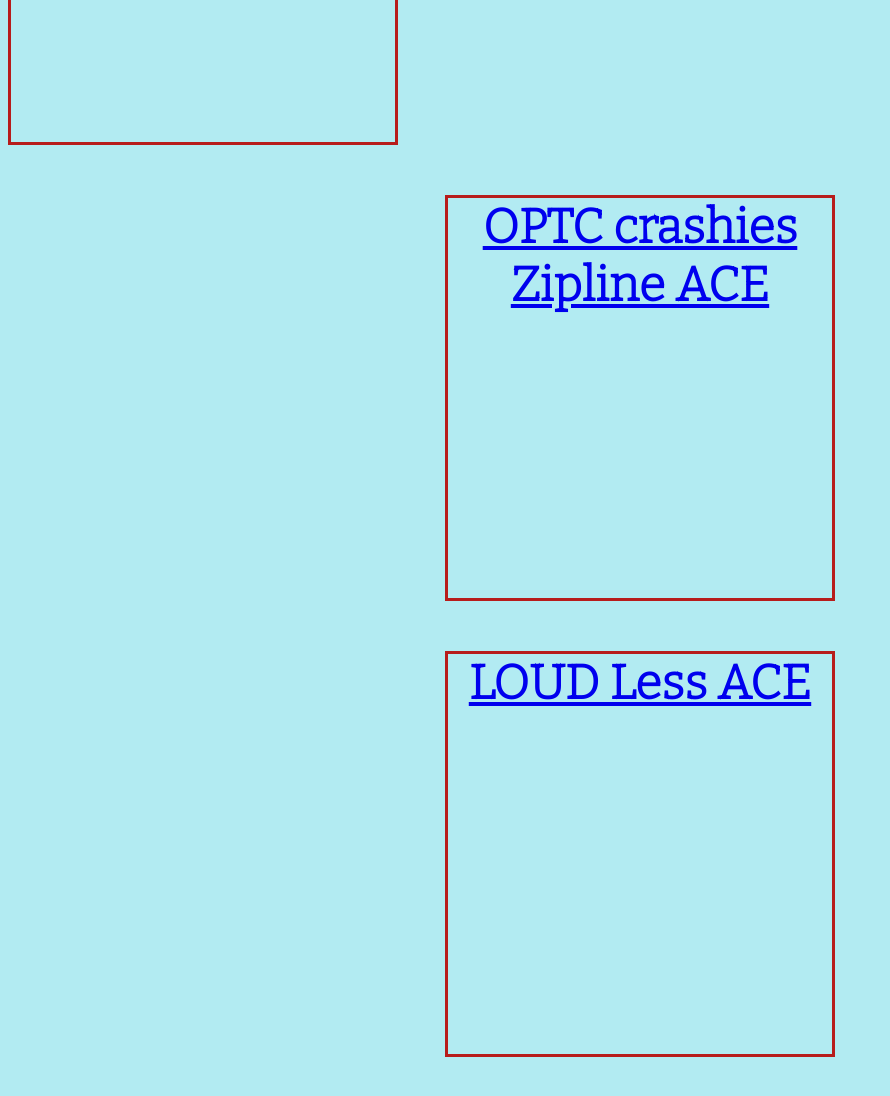
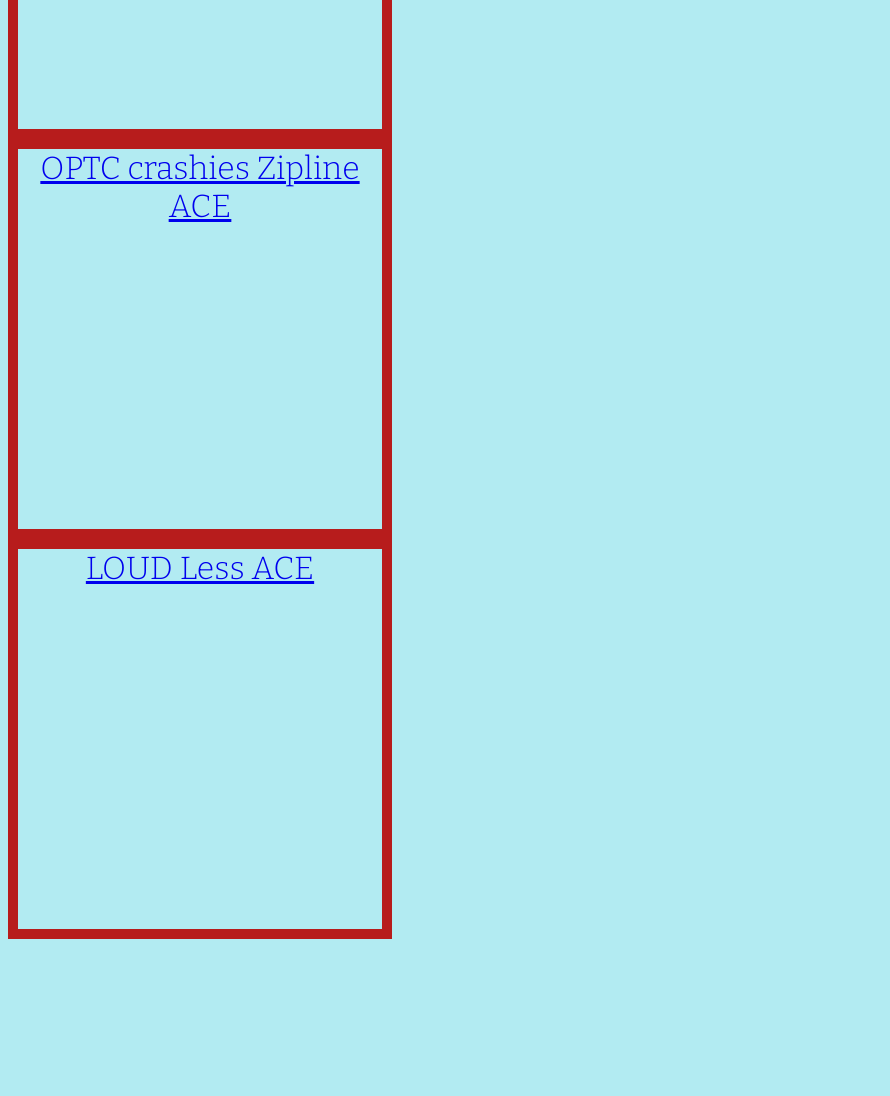
Before and after one commit to staten-island-tech/css-blogpost-project-AbigailLabanok, a plain HTML site: page index.html in a window 1280 px wide. Shown: the part 560-1656 px from the top of the page, without its empty margins (0-890 px from the left). After the commit the page ends 1507 px from the top, so only its background shows below. Drawn offline with nearby package versions, Linux system fonts and the light colour scheme.

Commit message:
awesomesauce

```diff
--- a/index.html
+++ b/index.html
@@ -17,13 +17,28 @@
   <body>
     <h1 class="main-header">TOP 3 CLIPS FROM VALORANT'S VCT TOURNAMENT</h1>
     <div class="topics">
-      <h2 class="topic-1"><a href="https://clips.twitch.tv/UninterestedFaithfulPresidentMingLee-lQti2QM6VdTJgP7L">ZETA Lez ACE</a></h2>
-      <h2 class="topic-2"><a href="https://clips.twitch.tv/PhilanthropicSuspiciousCocoaCurseLit-jp_979R7OA8VGEti">OPTC crashies Zipline ACE</a></h2>
-      <h2 class="topic-3"><a href="https://clips.twitch.tv/BeautifulTrappedPicklesGOWSkull-UPurMQmmxbBHw6d5">LOUD Less ACE</a></h2>
+      <div class="topic">
+        <a
+          href="https://clips.twitch.tv/UninterestedFaithfulPresidentMingLee-lQti2QM6VdTJgP7L"
+          >ZETA Lez ACE</a
+        >
+      </div>
+
+      <div class="topic">
+        <a
+          href="https://clips.twitch.tv/PhilanthropicSuspiciousCocoaCurseLit-jp_979R7OA8VGEti"
+          >OPTC crashies Zipline ACE</a
+        >
+      </div>
+      <div class="topic">
+        <a
+          href="https://clips.twitch.tv/BeautifulTrappedPicklesGOWSkull-UPurMQmmxbBHw6d5"
+          >LOUD Less ACE</a
+        >
+      </div>
     </div>
   </body>
 </html>
-
 
 <!-- Writing a style onto an element (h1) is more specific, therefore better -->
 <!--Adding an id allows for more specific elements to be accessed directly. An id can only be used for one element.-->
--- a/style.css
+++ b/style.css
@@ -2,6 +2,11 @@ body {
   background-color: #b2ebf2;
   font-family: "Oxygen", sans-serif;
   font-family: "Bitter", serif;
+}
+*,
+body,
+html {
+  box-sizing: border-box;
 }
 .main-header {
   color: #b71c1c;
@@ -11,26 +16,12 @@ body {
 .topics {
   color: #ef5350;
   font-size: 4vh;
+  text-align: center;
 }
-.topic-1 {
-  text-align: center;
-  border: solid #b71c1c;
+.topic {
+  border: solid 10px #b71c1c;
   width: 30vw;
   height: 50vh;
-}
-.topic-2 {
-  text-align: center;
-  border: solid #b71c1c;
-  width: 30vw;
-  height: 50vh;
-  margin: 50px auto;
-}
-.topic-3 {
-  text-align: center;
-  border: solid #b71c1c;
-  width: 30vw;
-  height: 50vh;
-  margin: 50px auto ;
 }
 
 /* Distance between text and border is the padding while distance between the border and the next element is the margin */
```
